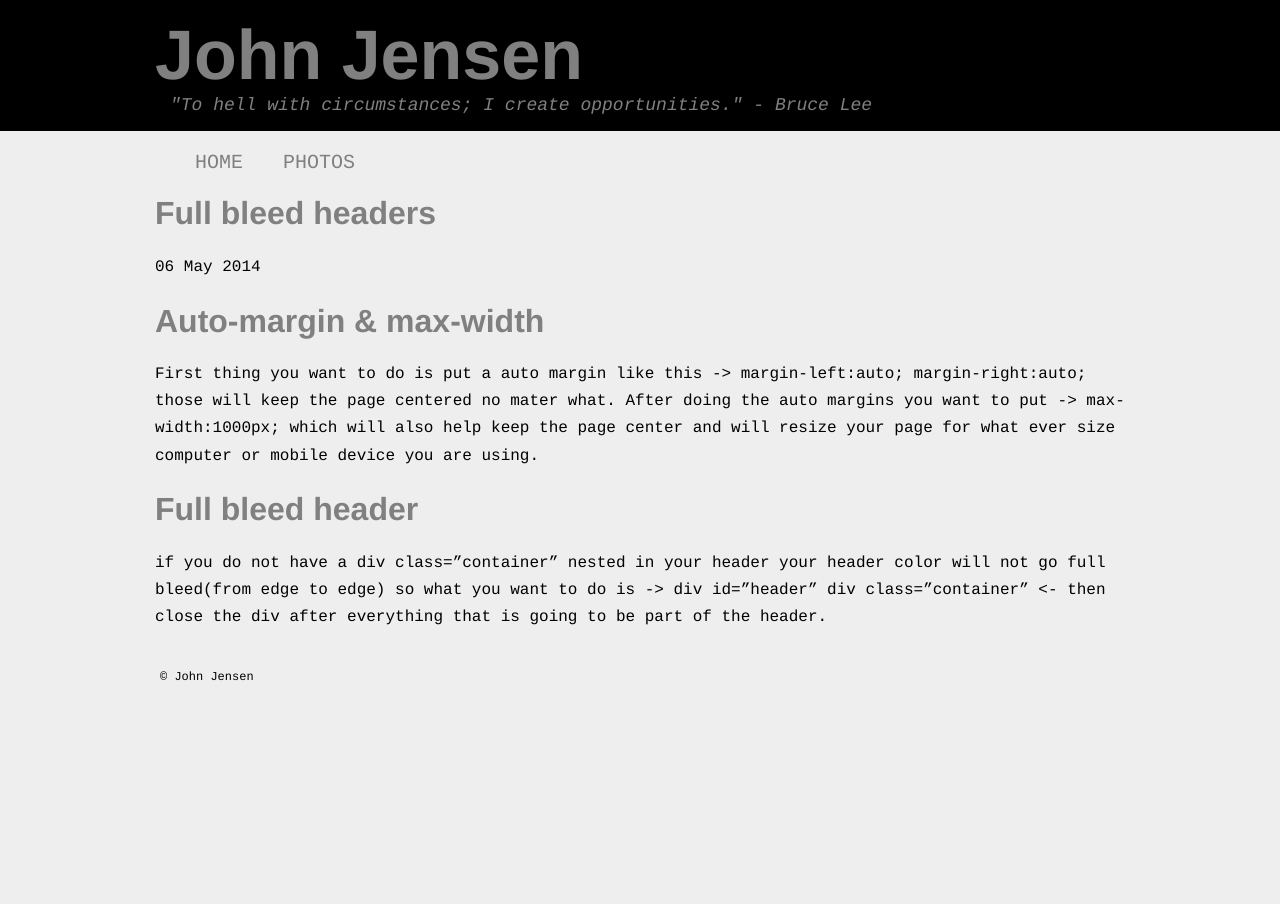
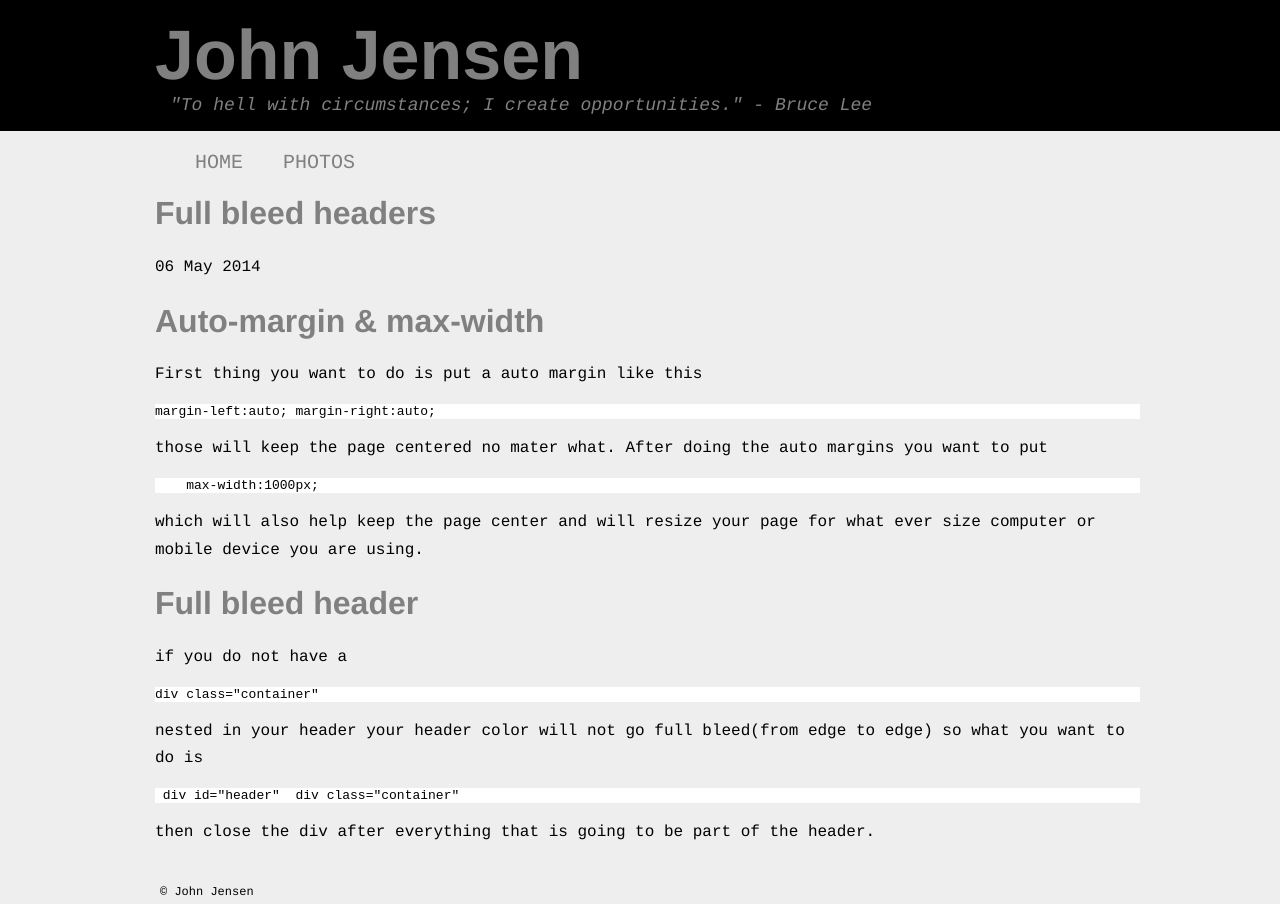
Before and after one commit to upperlakespawn/upperlakespawn.github.io, a Jekyll site: the page built from _posts/214-07-05-full_bleed_headers.markdown, in a window 1280 px wide. Built offline with Jekyll 4.4.1, drawn with Linux system fonts in a browser that asks for light colours; Markdown is read by kramdown in place of the engine named in the settings.

Commit message:
fixed FBH blog again.

```diff
--- a/_posts/214-07-05-full_bleed_headers.markdown
+++ b/_posts/214-07-05-full_bleed_headers.markdown
@@ -8,8 +8,24 @@ categories: programming
 
 # Auto-margin & max-width
 
-First thing you want to do is put a auto margin like this -> margin-left:auto; margin-right:auto; those will keep the page centered no mater what. After doing the auto margins you want to put -> max-width:1000px; which will also help keep the page center and will resize your page for what ever size computer or mobile device you are using.
+First thing you want to do is put a auto margin like this
+
+    margin-left:auto; margin-right:auto;
+
+those will keep the page centered no mater what. After doing the auto margins you want to put
+
+        max-width:1000px;
+
+which will also help keep the page center and will resize your page for what ever size computer or mobile device you are using.
 
 # Full bleed header
 
-if you do not have a div class="container" nested in your header your header color will not go full bleed(from edge to edge) so what you want to do is -> div id="header"  div class="container" <- then close the div after everything that is going to be part of the header.
+if you do not have a
+
+    div class="container"
+
+ nested in your header your header color will not go full bleed(from edge to edge) so what you want to do is
+
+     div id="header"  div class="container"
+
+  then close the div after everything that is going to be part of the header.
```
